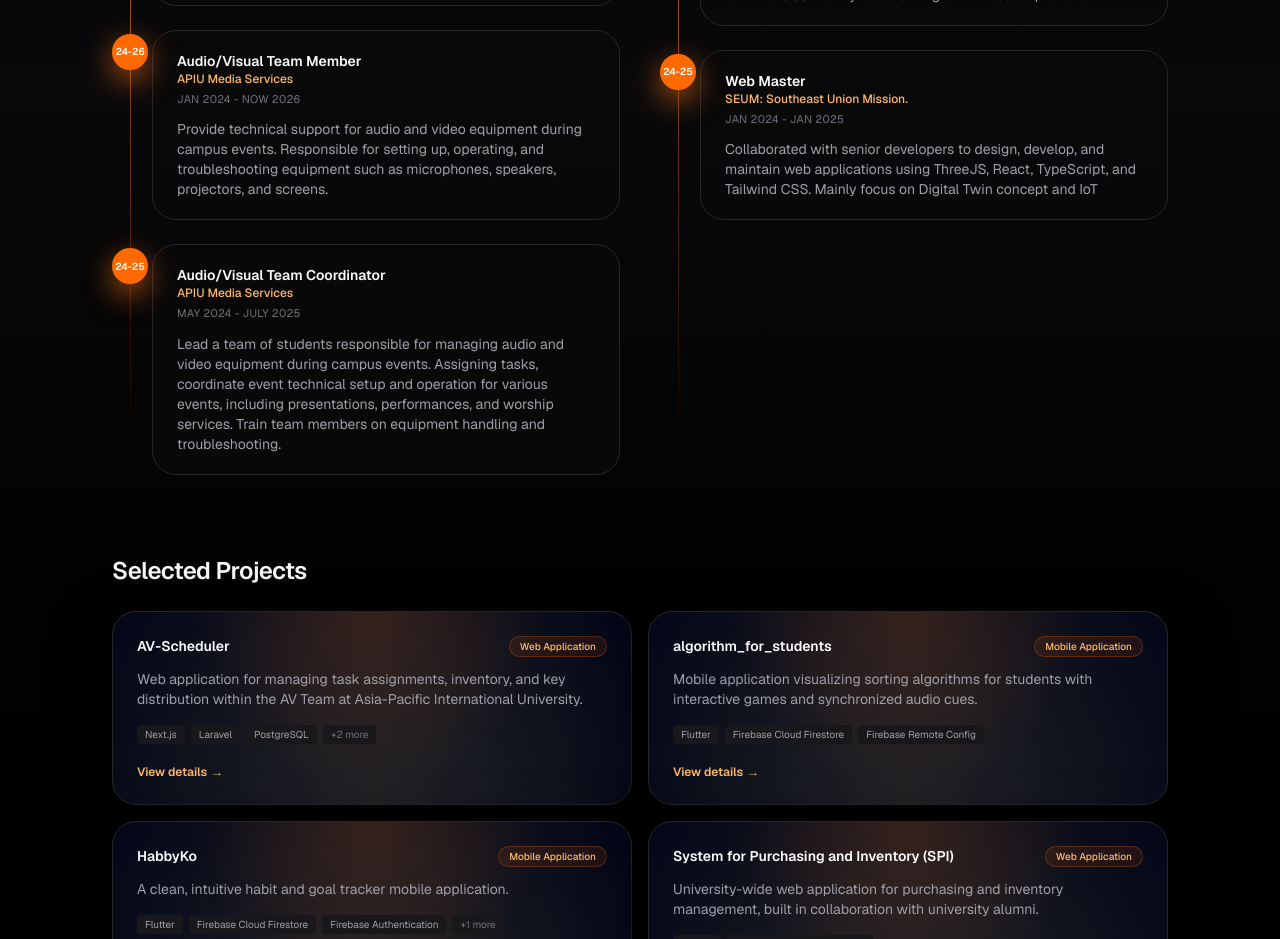
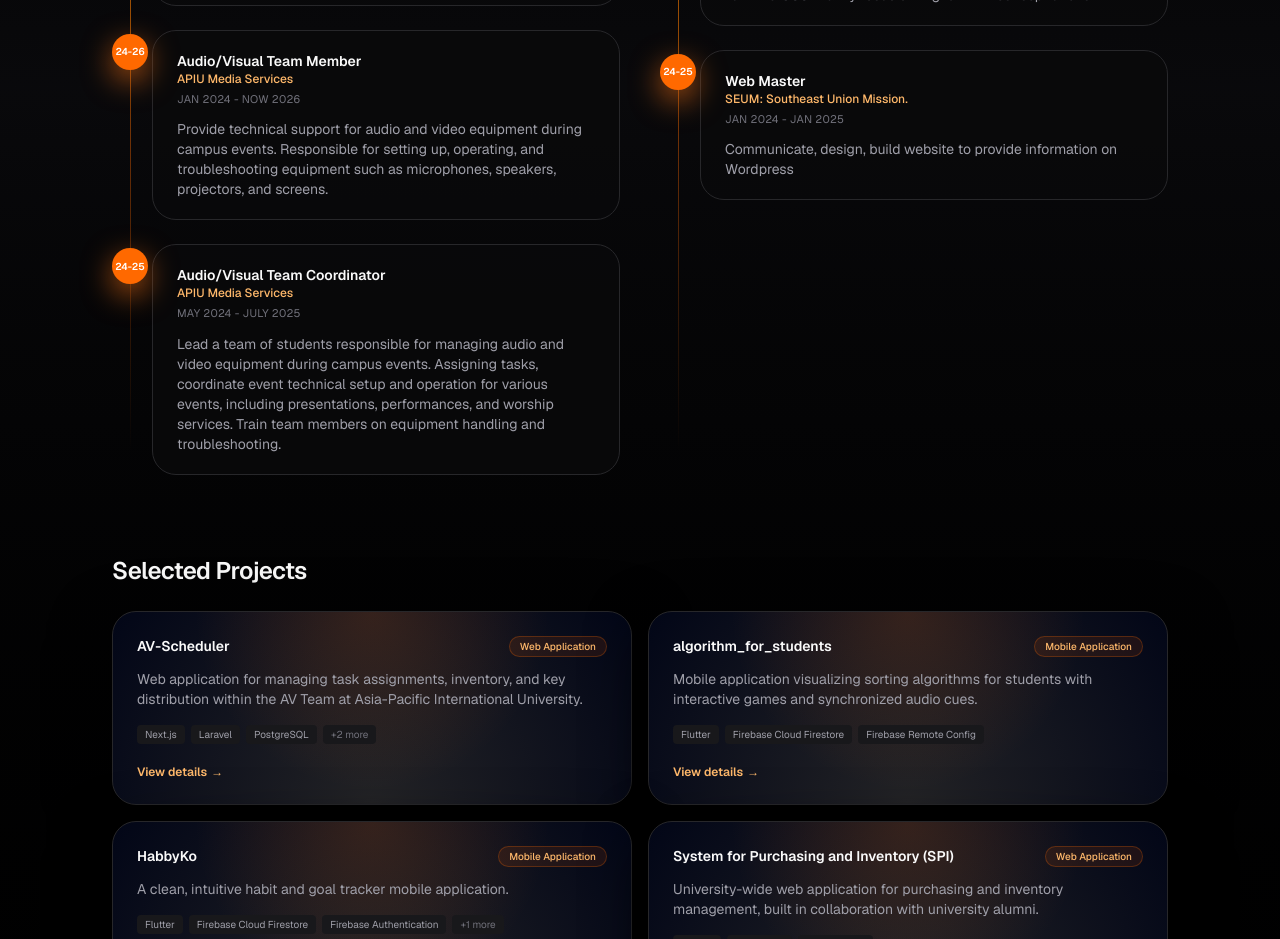
Before and after one commit to p-e-koko/portfolio, a Next.js app: page / in a window 1280 px wide. Shown: the part 1320-2259 px from the top of the page. Built offline with nearby package versions, Linux system fonts and the light colour scheme.

Commit message:
update text  for seum

```diff
--- a/src/app/page.js
+++ b/src/app/page.js
@@ -358,7 +358,7 @@ export default function Home() {
                   role: "Web Master",
                   place: "SEUM: Southeast Union Mission.",
                   body:
-                    "Collaborated with senior developers to design, develop, and maintain web applications using ThreeJS, React, TypeScript, and Tailwind CSS. Mainly focus on Digital Twin concept and IoT ",
+                    "Communicate, design, build website to provide information on Wordpress",
                 },
               ].map((item) => (
                 <article key={`${item.year}-${item.role}`} className="relative flex gap-6 pl-10">
```
